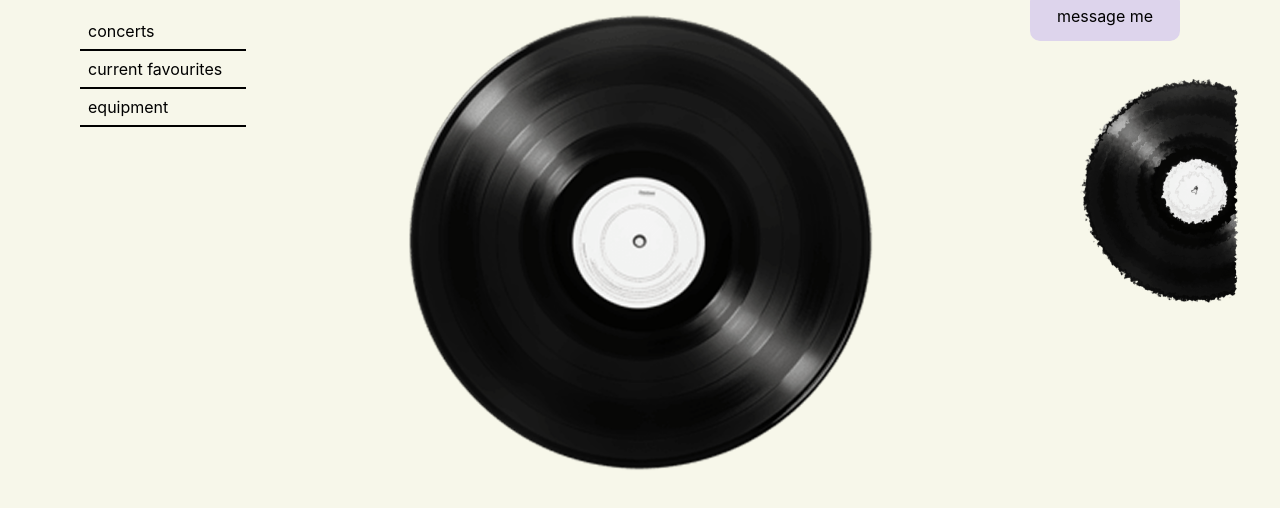
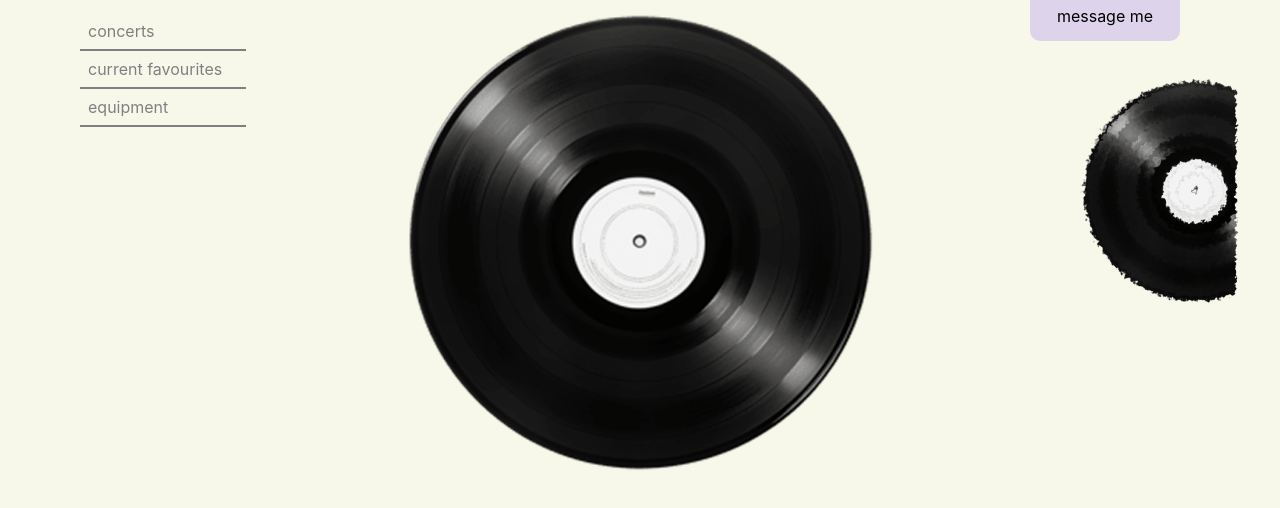
Before and after one commit to listephy29-jpg/pwebsite_gbda228_final, a plain HTML site: page index.html in a window 1280 px wide. Shown: the part 230-738 px from the top of the page. Drawn offline with Linux system fonts and the light colour scheme; files whose address does not match are found by name.

Commit message:
( ◕ ◞ ◕ ) auto commit

```diff
--- a/index.html
+++ b/index.html
@@ -81,10 +81,19 @@
     }
 
     #nav-bar li{
+      color: gray;
       list-style: none;
       width: 150px;
-      border-bottom: 2px solid black;
+      border-bottom: 2px solid gray;
       padding: 8px;
+    }
+
+    #nav-bar a{
+      color: gray;
+    }
+
+    #nav-bar li:hover a{
+      color: black;
     }
 
     .logo{
```
